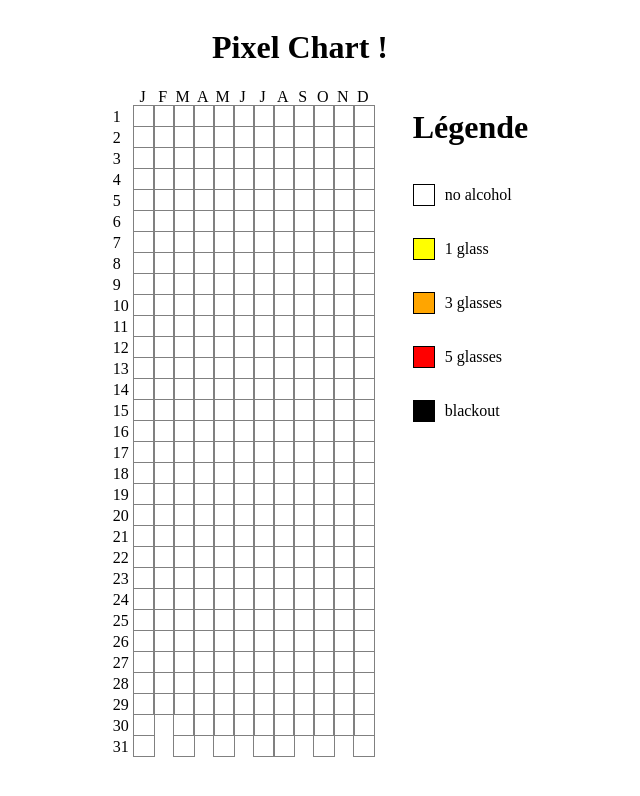
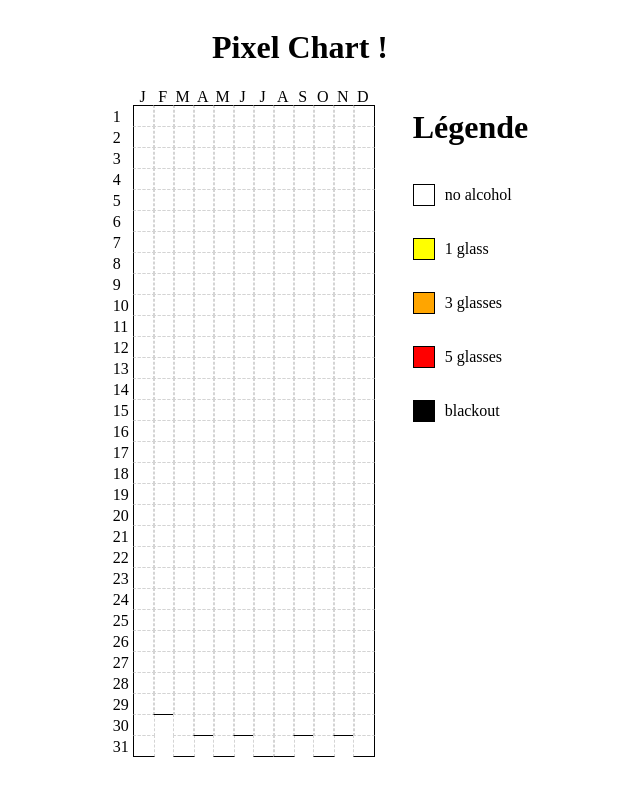
Before and after one commit to Joux17/pixel-graph, an Angular app: page / in a window 1280 px wide. Shown: the top 796 px of the page, without its empty margins (340-980 px from the left). Built offline with nearby package versions, Linux system fonts and the light colour scheme.

Commit message:
calcul un peu caca des bordures de cases

```diff
--- a/src/app/app.component.html
+++ b/src/app/app.component.html
@@ -11,7 +11,12 @@
       <div class="month">
         <div class="month-text">{{monthsLetter[indexMois]}}</div>
       @for (day of month; ; let indexDay = $index; track indexDay) {
-      <app-day [color]="mapColorToObject(calendar[indexMois][indexDay]!!)" [colors]="colors" (selectedColorEvent)="save(indexMois, indexDay, $event)"/>
+      <app-day
+        [color]="mapColorToObject(calendar[indexMois][indexDay]!!)"
+        [colors]="colors"
+        (selectedColorEvent)="save(indexMois, indexDay, $event)"
+        [border]="getBorder(indexMois, indexDay)"
+        />
       }
     </div>
     }
--- a/src/app/app.component.ts
+++ b/src/app/app.component.ts
@@ -16,40 +16,61 @@ export class AppComponent {
 
   monthsNames: string[] = []
 
-  calendar: (string|null)[][] = [[]];
+  calendar: (string | null)[][] = [[]];
 
   daysNumber = Array(31);
-  monthsLetter: string[] = ['J','F','M','A','M','J','J','A','S','O','N','D'];
+  monthsLetter: string[] = ['J', 'F', 'M', 'A', 'M', 'J', 'J', 'A', 'S', 'O', 'N', 'D'];
 
-  quantites: {color: string, label: string}[] = [
-    {color: 'white', label: 'no alcohol'},
-    {color: 'yellow', label: '1 glass'},
-    {color: 'orange', label: '3 glasses'},
-    {color: 'red', label: '5 glasses'},
-    {color: 'black', label: 'blackout'},
+  quantites: { color: string, label: string }[] = [
+    { color: 'white', label: 'no alcohol' },
+    { color: 'yellow', label: '1 glass' },
+    { color: 'orange', label: '3 glasses' },
+    { color: 'red', label: '5 glasses' },
+    { color: 'black', label: 'blackout' },
   ];
 
   appService = inject(AppService)
 
-  colors: {color: string, value: number}[] = []
+  colors: { color: string, value: number }[] = []
 
   ngOnInit() {
     this.calendar = this.appService.getCalendar();
     this.colors = this.appService.colors;
   }
 
-  mapValueToObject(value: number): { color: string, value: number} {
+  mapValueToObject(value: number): { color: string, value: number } {
     return this.colors.find(color => color.value === value)!!;
   }
 
-  mapColorToObject(color: string): { color: string, value: number} {
+  mapColorToObject(color: string): { color: string, value: number } {
     return this.colors.find(c => c.color === color)!!;
   }
 
-  save(indexMois: number,  indexDay: number, color: string) {
+  save(indexMois: number, indexDay: number, color: string) {
     console.log(`${indexMois}, ${indexDay} :  ${color}`);
     this.calendar[indexMois][indexDay] = color;
 
     this.appService.persist(this.calendar);
   }
+
+  getBorder(indexMois: number, indexDay: number): ("left" | "right" | "top" | "bottom")[] {
+    let borders: ("left" | "right" | "top" | "bottom")[] = [];
+    if (indexMois === 0) {
+      borders.push('left');
+    }
+
+    if(indexDay === 0) {
+      borders.push('top');
+    }
+
+    if(indexMois === 11) {
+      borders.push('right');
+    }
+
+    if(indexDay === this.calendar[indexMois].length - 1) {
+      borders.push('bottom');
+    }
+
+    return borders;
+  }
 }
--- a/src/app/components/day/day.component.css
+++ b/src/app/components/day/day.component.css
@@ -3,6 +3,6 @@
   justify-content: center;
   width: 20px;
   height: 20px;
-  border: 1px grey solid;
+  border: 1px rgb(212, 212, 212) dashed;
   margin: -1px -1px 0 0;
 }
--- a/src/app/components/day/day.component.html
+++ b/src/app/components/day/day.component.html
@@ -1,4 +1,4 @@
 <div class="day"
-  [ngStyle]="{'background-color':color}"
+  [style]="computeBorderStyle()"
 	(click)="selectColor()">
 </div>
--- a/src/app/components/day/day.component.ts
+++ b/src/app/components/day/day.component.ts
@@ -14,6 +14,8 @@ export class DayComponent implements OnInit {
 
   @Input() colors: {color: string, value: number}[] = []
 
+  @Input() border: ("left"|"right"|"top"|"bottom")[] = []
+
   @Output() selectedColorEvent = new EventEmitter<string>();
 
   count: number = 0;
@@ -29,4 +31,14 @@ export class DayComponent implements OnInit {
     this.color = this.colors[this.count];
     this.selectedColorEvent.emit(this.color?.color);
   }
+
+  computeBorderStyle(): string {
+    // let style = `'background-color':${this.color.color};`;
+    let style = "";
+    this.border.forEach(element => {
+      style += `border-${element}: 1px solid black;`;
+    });
+
+    return style;
+  }
 }
```
